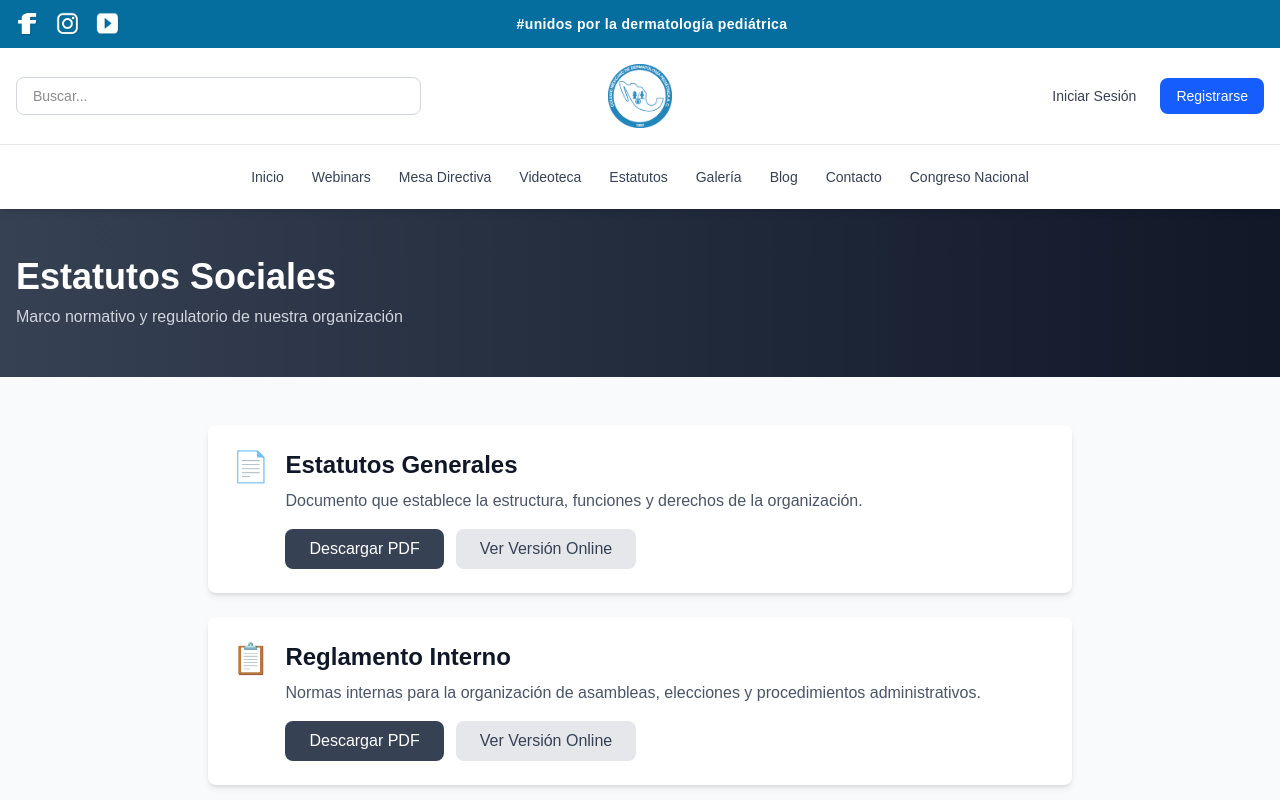
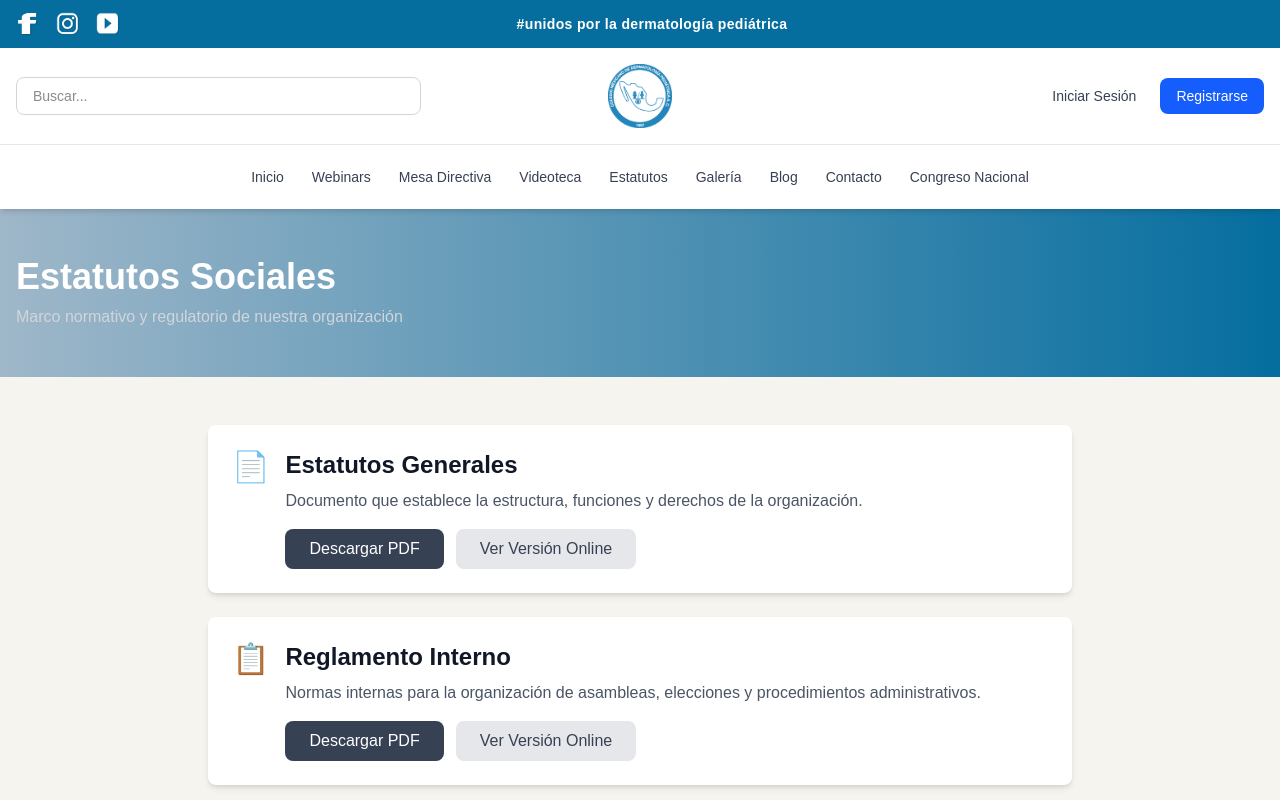
Before and after one commit to KingCas78/cmdp_web, a Next.js app: page /estatutos in a window 1280 px wide. Shown: the top 800 px of the page. Built offline with nearby package versions, Linux system fonts and the light colour scheme.

Commit message:
se cambiaron los estilos de todas las páginas

```diff
--- a/src/app/cndp/page.tsx
+++ b/src/app/cndp/page.tsx
@@ -2,9 +2,9 @@
 
 export default function CNDP() {
   return (
-    <div className="min-h-screen bg-gray-50">
+    <div className="min-h-screen page-bg">
       {/* Header */}
-      <div className="bg-gradient-to-r from-cyan-600 to-cyan-800 text-white py-12">
+      <div className="hero-gradient text-white py-12">
         <div className="max-w-7xl mx-auto px-4">
           <h1 className="text-4xl font-bold">CNDP</h1>
           <p className="text-cyan-100 mt-2">Congreso Nacional de Dermatología Pediátrica 2026</p>
--- a/src/app/estatutos/page.tsx
+++ b/src/app/estatutos/page.tsx
@@ -2,9 +2,9 @@
 
 export default function Estatutos() {
   return (
-    <div className="min-h-screen bg-gray-50">
+    <div className="min-h-screen page-bg">
       {/* Header */}
-      <div className="bg-gradient-to-r from-gray-700 to-gray-900 text-white py-12">
+      <div className="hero-gradient text-white py-12">
         <div className="max-w-7xl mx-auto px-4">
           <h1 className="text-4xl font-bold">Estatutos Sociales</h1>
           <p className="text-gray-300 mt-2">Marco normativo y regulatorio de nuestra organización</p>
--- a/src/app/galeria/page.tsx
+++ b/src/app/galeria/page.tsx
@@ -51,9 +51,9 @@
   ]
 
   return (
-    <div className="min-h-screen bg-gray-50">
+    <div className="min-h-screen page-bg">
       {/* Header */}
-      <div className="bg-gradient-to-r from-green-600 to-green-800 text-white py-12">
+      <div className="hero-gradient text-white py-12">
         <div className="max-w-7xl mx-auto px-4">
           <h1 className="text-4xl font-bold">Galería Fotográfica</h1>
           <p className="text-green-100 mt-2">Momentos destacados de nuestras actividades</p>
--- a/src/app/signin/page.tsx
+++ b/src/app/signin/page.tsx
@@ -37,7 +37,7 @@
   }
 
   return (
-    <div className="min-h-screen flex items-center justify-center bg-gray-50 py-12 px-4 sm:px-6 lg:px-8">
+    <div className="min-h-screen flex items-center justify-center page-bg py-12 px-4 sm:px-6 lg:px-8">
       <div className="max-w-md w-full space-y-8">
         <div>
           <h2 className="mt-6 text-center text-3xl font-extrabold text-gray-900">
--- a/src/app/signup/page.tsx
+++ b/src/app/signup/page.tsx
@@ -37,7 +37,7 @@
   }
 
   return (
-    <div className="min-h-screen flex items-center justify-center bg-gray-50 py-12 px-4 sm:px-6 lg:px-8">
+    <div className="min-h-screen flex items-center justify-center page-bg py-12 px-4 sm:px-6 lg:px-8">
       <div className="max-w-md w-full space-y-8">
         <div>
           <h2 className="mt-6 text-center text-3xl font-extrabold text-gray-900">
```
